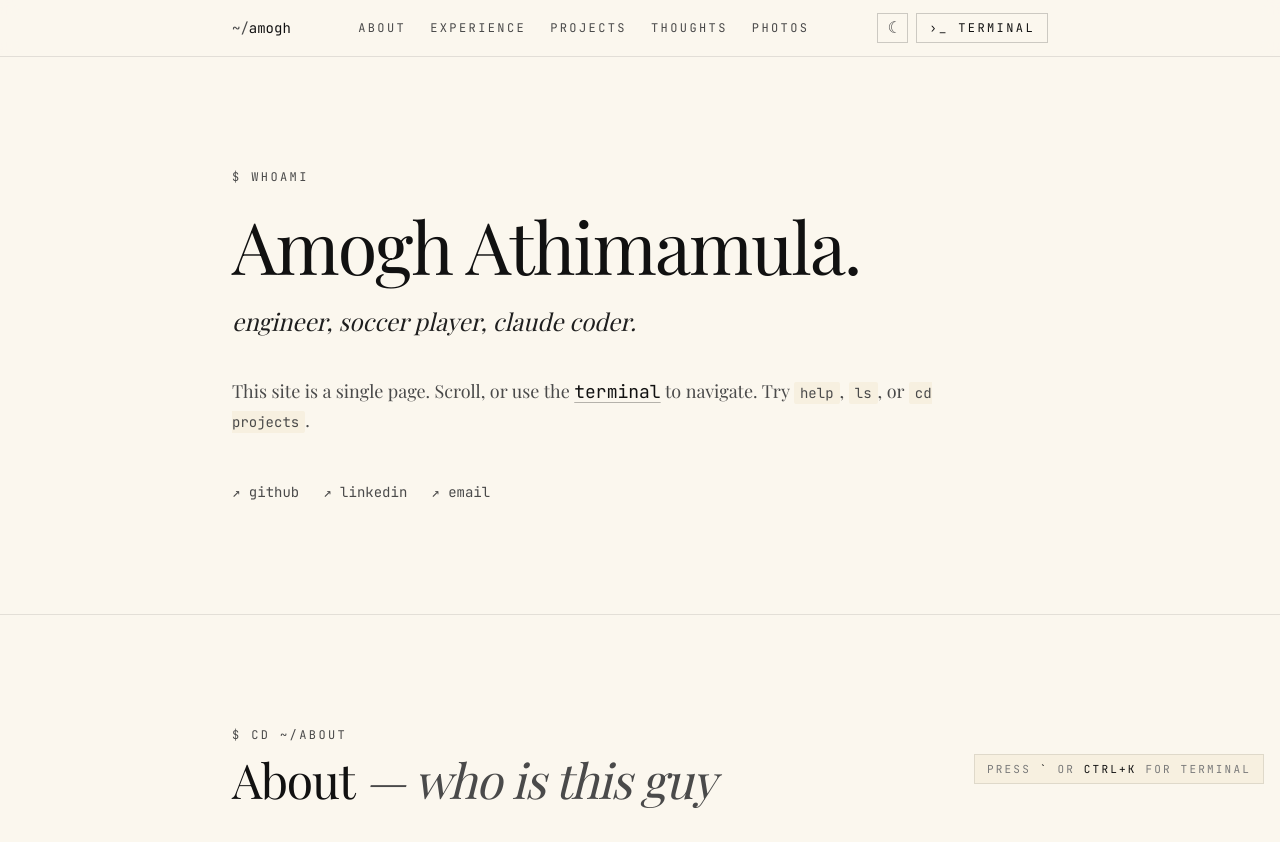
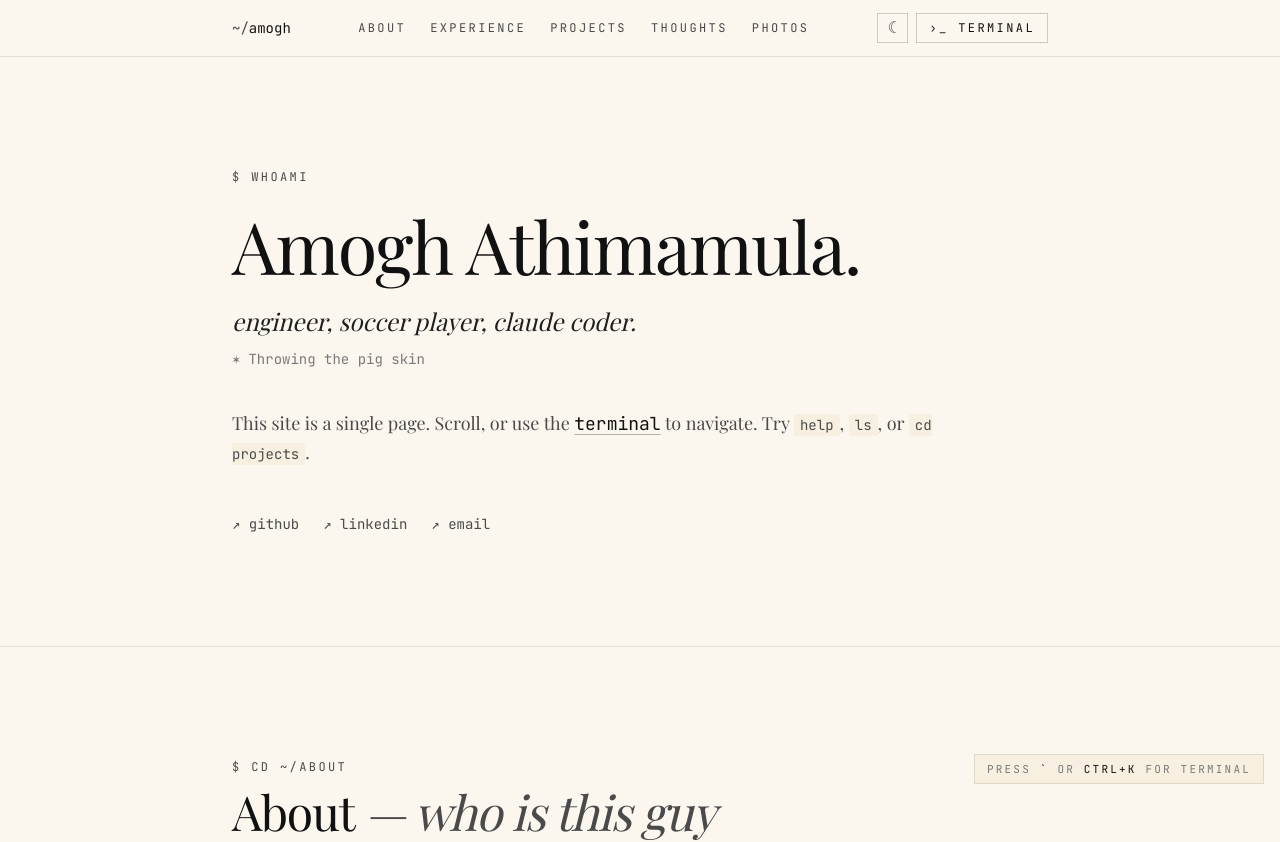
Before and after one commit to aamogh16/portfolio, a React (Vite) app: page / in a window 1280 px wide. Shown: the top 842 px of the page. Built offline with nearby package versions, Linux system fonts and the light colour scheme; no server answers; a web font is replaced by a local one.

Commit message:
adding claude style thinking animation

```diff
--- a/src/components/Footer.tsx
+++ b/src/components/Footer.tsx
@@ -1,9 +1,13 @@
 import { site } from '../data/site'
+import { SpinChar } from './SpinChar'
 
 export function Footer() {
   return (
     <footer className="hairline">
-      <div className="container-prose py-10 flex flex-col md:flex-row md:items-center md:justify-between gap-4 font-mono text-xs text-ink-muted">
+      <div className="container-prose pt-10 pb-2 flex justify-center">
+        <SpinChar className="text-accent text-base" />
+      </div>
+      <div className="container-prose py-6 flex flex-col md:flex-row md:items-center md:justify-between gap-4 font-mono text-xs text-ink-muted">
         <div>
           © {new Date().getFullYear()} {site.name}. <span className="text-ink-faint">— exit 0</span>
         </div>
--- a/src/components/Hero.tsx
+++ b/src/components/Hero.tsx
@@ -1,14 +1,58 @@
+import { useState, useEffect } from 'react'
 import { site } from '../data/site'
+import { SpinChar } from './SpinChar'
 
 type Props = {
   onOpenTerminal: () => void
+}
+
+const PHRASES = [
+  'Generating alpha',
+  'Kicking the ball around',
+  'Throwing the pig skin',
+  'Building',
+  'Saving pets',
+  'Waiting for the pipes to turn green',
+  'Debugging at 2am',
+  'Watching film',
+  'Reading the tape',
+  'Cooking Italian',
+  'Arguing about serifs',
+]
+
+const PHRASE_MS = 2800
+const FADE_MS = 200
+
+function ThinkingEffect() {
+  const [phraseIdx, setPhraseIdx] = useState(0)
+  const [visible, setVisible] = useState(true)
+
+  useEffect(() => {
+    const t = setInterval(() => {
+      setVisible(false)
+      setTimeout(() => {
+        setPhraseIdx((i) => (i + 1) % PHRASES.length)
+        setVisible(true)
+      }, FADE_MS)
+    }, PHRASE_MS)
+    return () => clearInterval(t)
+  }, [])
+
+  return (
+    <div className="flex items-center gap-2 font-mono text-sm text-ink-faint mt-3">
+      <SpinChar className="text-accent" />
+      <span style={{ opacity: visible ? 1 : 0, transition: `opacity ${FADE_MS}ms ease` }}>
+        {PHRASES[phraseIdx]}
+      </span>
+    </div>
+  )
 }
 
 export function Hero({ onOpenTerminal }: Props) {
   return (
     <section id="top" className="container-prose pt-16 md:pt-28 pb-20 md:pb-28">
       <div className="font-mono text-xs uppercase tracking-[0.2em] text-ink-muted mb-6">
-        $ whoami
+        <span className="text-accent">$</span> whoami
       </div>
       <h1 className="font-serif text-5xl md:text-7xl leading-[1.05] tracking-tight">
         {site.name}.
@@ -16,6 +60,7 @@ export function Hero({ onOpenTerminal }: Props) {
       <p className="mt-6 max-w-prose text-xl md:text-2xl font-serif italic text-ink-soft">
         {site.tagline}
       </p>
+      <ThinkingEffect />
       <p className="mt-10 max-w-prose text-base md:text-lg text-ink-muted">
         This site is a single page. Scroll, or use the{' '}
         <button
@@ -39,11 +84,11 @@ export function Hero({ onOpenTerminal }: Props) {
             rel="noreferrer"
             className="hover:text-ink transition-colors"
           >
-            ↗ {s.label}
+            <span className="text-accent">↗</span> {s.label}
           </a>
         ))}
         <a href={`mailto:${site.email}`} className="hover:text-ink transition-colors">
-          ↗ email
+          <span className="text-accent">↗</span> email
         </a>
       </div>
     </section>
--- /dev/null
+++ b/src/components/SpinChar.tsx
@@ -0,0 +1,17 @@
+import { useState, useEffect } from 'react'
+
+export const SPIN_CHARS = ['·', '✢', '✳', '✶', '✻', '✽']
+const CHAR_MS = 250
+
+type Props = {
+  className?: string
+}
+
+export function SpinChar({ className = '' }: Props) {
+  const [idx, setIdx] = useState(0)
+  useEffect(() => {
+    const t = setInterval(() => setIdx((i) => (i + 1) % SPIN_CHARS.length), CHAR_MS)
+    return () => clearInterval(t)
+  }, [])
+  return <span className={className}>{SPIN_CHARS[idx]}</span>
+}
```
Also changed, not shown: 1 other file (tests, documents, lock files or other folders).
